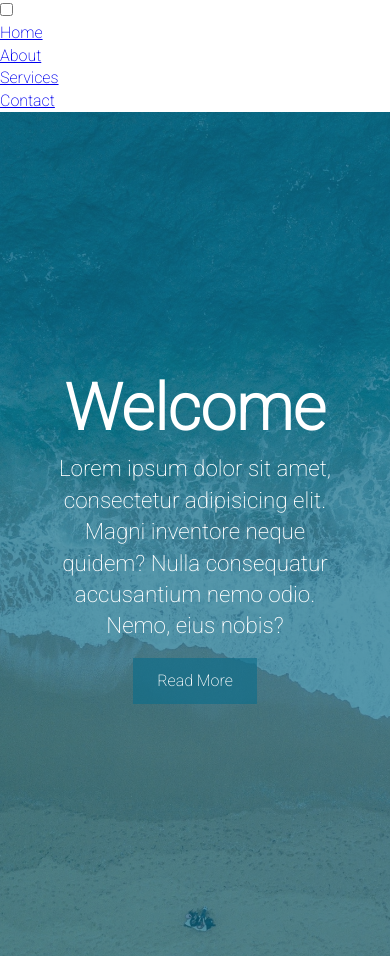
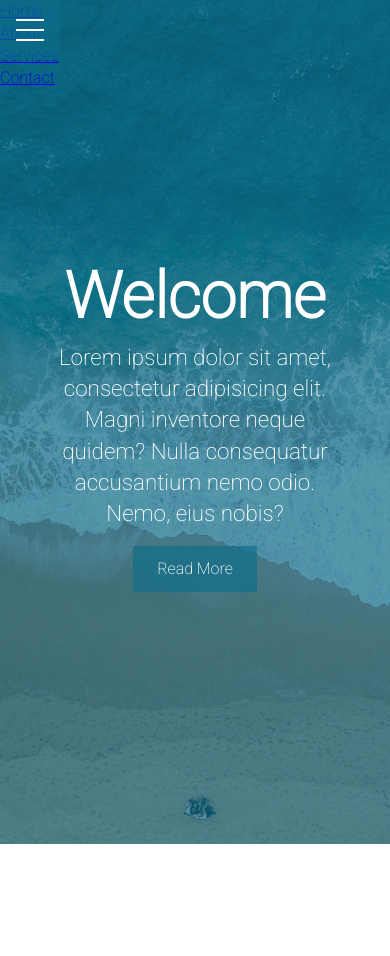
Before and after one commit to dzhambov/Hamburger-Menu, a plain HTML site: page index.html in a window 390 px wide. After the commit the page ends 844 px from the top, so only its background shows below. Drawn offline with Linux system fonts and the light colour scheme.

Commit message:
add the hamburger.

```diff
--- a/css/menu.css
+++ b/css/menu.css
@@ -0,0 +1,59 @@
+.menu-wrap {
+  position: fixed;
+  top: 0;
+  left: 0;
+  z-index: 1;
+}
+
+.menu-wrap .toggler {
+  position: absolute;
+  top: 0;
+  left: 0;
+  z-index: 2;
+  cursor: pointer;
+  width: 50px;
+  height: 50px;
+  opacity: 0;
+}
+
+.menu-wrap .hamburger {
+  position: absolute;
+  top: 0;
+  left: 0;
+  z-index: 1;
+  width: 60px;
+  height: 60px;
+  padding: 1rem;
+  background: var(--primary-color);
+  display: flex;
+  align-items: center;
+  justify-self: center;
+}
+
+/* Hamburger Line */
+.menu-wrap .hamburger > div {
+  position: relative;
+  flex: none;
+  width: 100%;
+  height: 2px;
+  background: #fff;
+  display: flex;
+  align-items: center;
+  justify-content: center;
+}
+
+/* Hamburger Lines - Top & Bottom */
+.menu-wrap .hamburger > div::before,
+.menu-wrap .hamburger > div::after {
+  content: "";
+  position: absolute;
+  z-index: 1;
+  top: -10px;
+  width: 100%;
+  height: 2px;
+  background: inherit;
+}
+
+.menu-wrap .hamburger > div::after {
+  top: 10px;
+}
--- a/index.html
+++ b/index.html
@@ -14,8 +14,7 @@
   <body>
     <div class="menu-wrap">
       <input type="checkbox" class="toggler" />
-      <div class="hamburger"></div>
-      <div></div>
+      <div class="hamburger"><div></div></div>
       <div class="menu">
         <div>
           <div>
```
